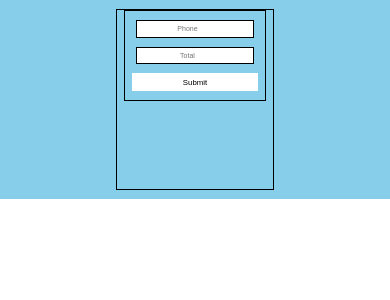
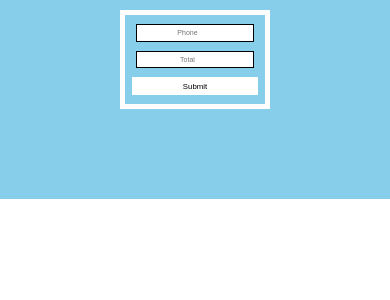
Before and after one commit to MokuaEnock/daraja, a React (Create React App) app: page / in a window 390 px wide. Shown: the top 300 px of the page. Built offline with nearby package versions, Linux system fonts and the light colour scheme.

Commit message:
add phone and amount usestate

```diff
--- a/src/App.css
+++ b/src/App.css
@@ -11,7 +11,7 @@
 main {
   width: 40%;
   height: 90%;
-  border: thin solid black;
+  /* border: thin solid black; */
   display: flex;
   flex-direction: row;
   align-items: flex-start;
@@ -21,7 +21,7 @@ main {
 form {
   width: 90%;
   height: 50%;
-  border: thin solid black;
+  border: thick solid white;
   display: flex;
   flex-direction: column;
   align-items: center;
--- a/src/App.js
+++ b/src/App.js
@@ -2,6 +2,9 @@ import "./App.css";
 import { useState } from "react";
 
 function App() {
+  let [phone, setPhone] = useState("");
+  let [amount, setAmount] = useState("");
+
   function handleSubmit(e) {
     e.preventDefault();
   }
```
